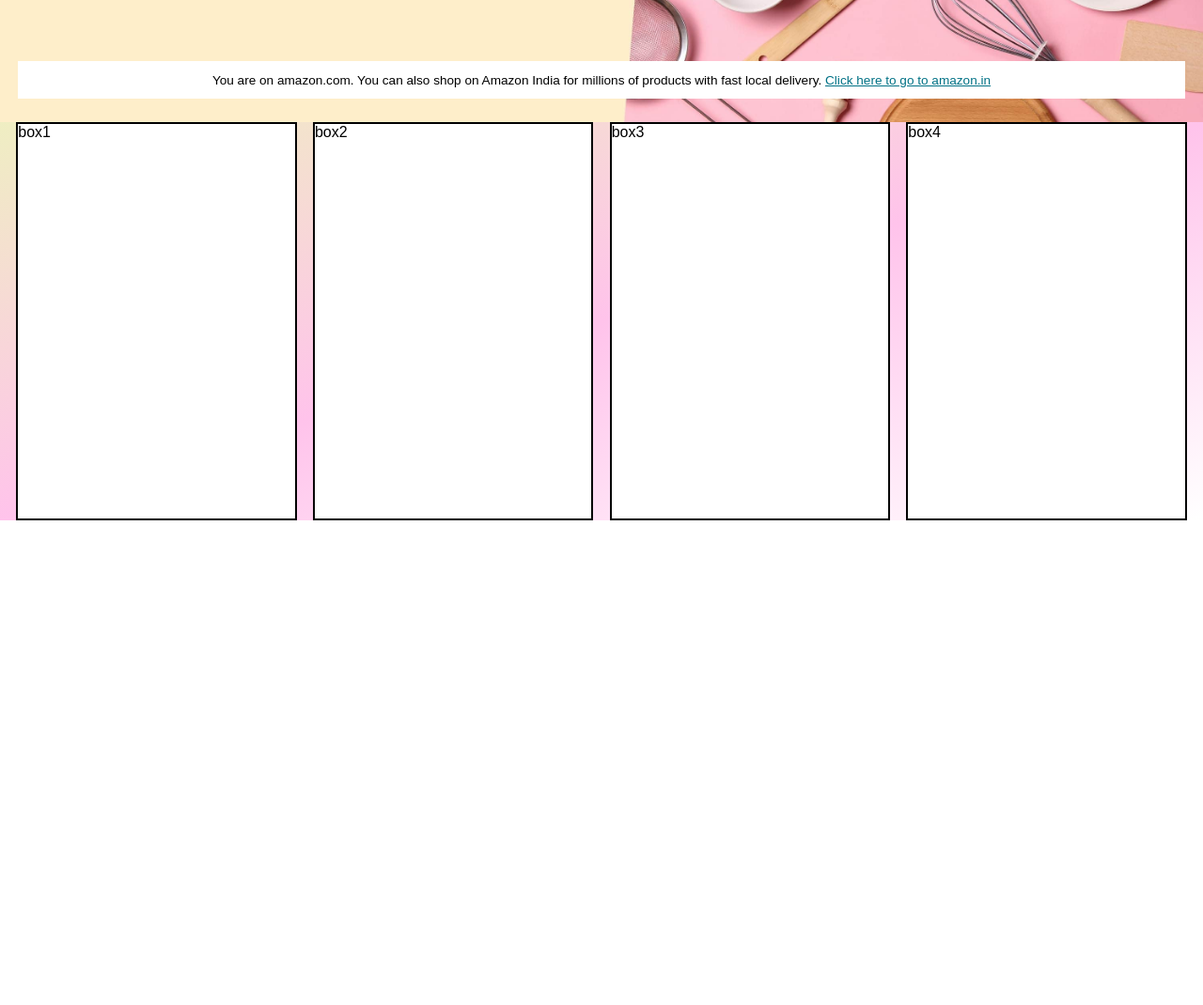
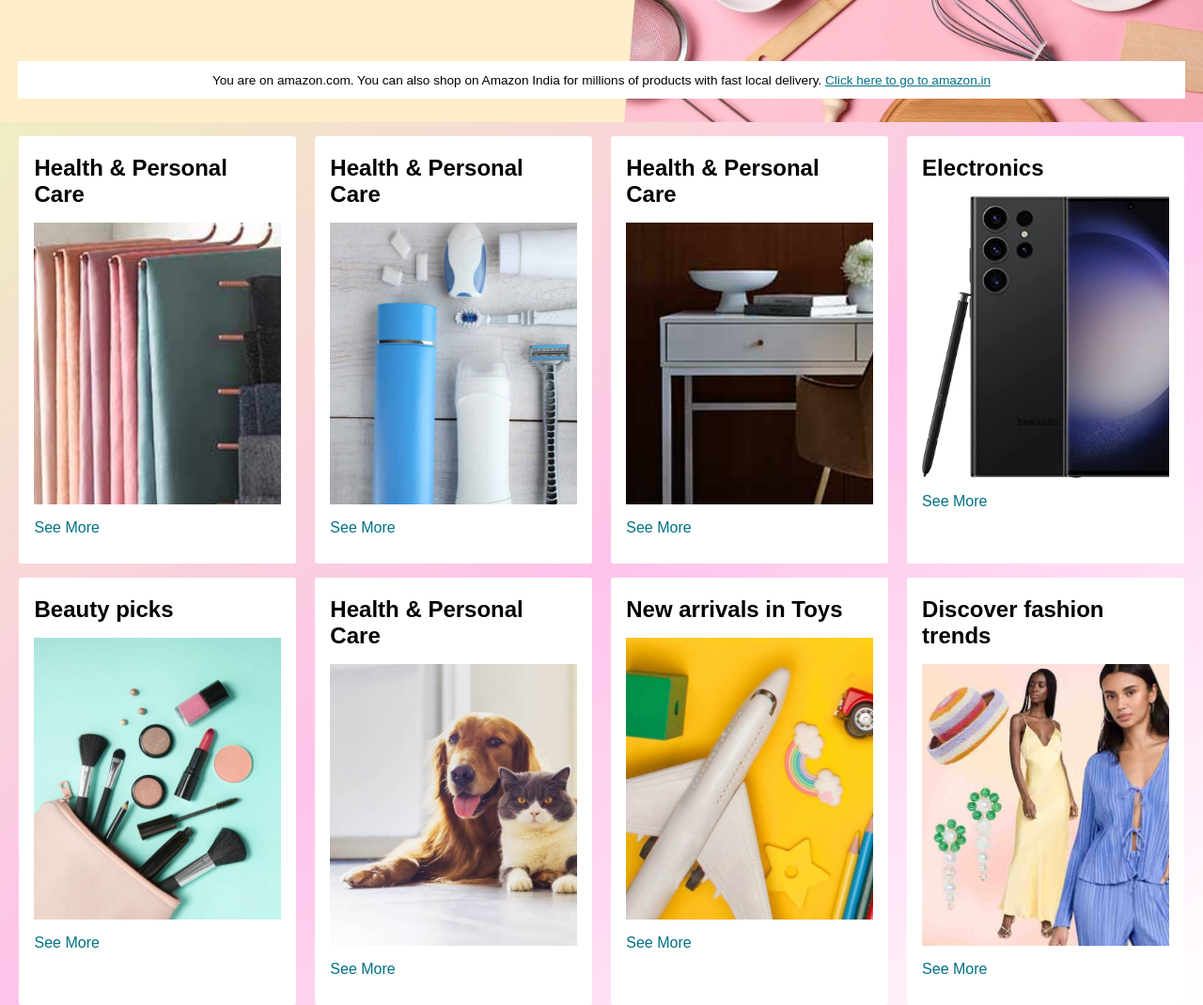
Before and after one commit to NidhiBhagat10/AmazonClone, a plain HTML site: page index.html in a window 1280 px wide. Shown: the part 320-1390 px from the top of the page at 94% size. Before the commit the page ends 874 px from the top, so only its background shows below. Drawn offline with Linux system fonts and the light colour scheme.

Commit message:
images included on html and css styling is done

```diff
--- a/index.html
+++ b/index.html
@@ -89,10 +89,63 @@
     </div>
 
     <div class="shop-section">
-        <div class="box1 box">box1</div>
-        <div class="box2 box">box2</div>
-        <div class="box3 box">box3</div>
-        <div class="box4 box">box4</div>
+        <div class="box1 box">
+            <div class="box-content">
+                <h2>Health & Personal Care</h2>
+                <div class="box-image" style="background-image: url('image/box1_image.jpg');"></div>
+                <p>See More</p>
+            </div>
+        </div>
+        <div class="box">
+            <div class="box-content">
+                <h2>Health & Personal Care</h2>
+                <div class="box-image" style="background-image: url('image/box2_image.jpg');"></div>
+                <p>See More</p>
+            </div>
+        </div>
+        <div class="box3 box">
+            <div class="box-content">
+                <h2>Health & Personal Care</h2>
+                <div class="box-image" style="background-image: url('image/box3_image.jpg');"></div>
+                <p>See More</p>
+            </div>
+        </div>
+        <div class="box4 box">
+            <div class="box-content">
+                <h2>Electronics</h2>
+                <div class="box-image" style="background-image: url('image/box4_image.jpg');"></div>
+                <p>See More</p>
+            </div>
+        </div>
+
+        <div class="box">
+            <div class="box-content">
+                <h2>Beauty picks</h2>
+                <div class="box-image" style="background-image: url('image/box5_image.jpg');"></div>
+                <p>See More</p>
+            </div>
+        </div>
+        <div class="box2 box">
+            <div class="box-content">
+                <h2>Health & Personal Care</h2>
+                <div class="box-image" style="background-image: url('image/box6_image.jpg');"></div>
+                <p>See More</p>
+            </div>
+        </div>
+        <div class="box">
+            <div class="box-content">
+                <h2>New arrivals in Toys</h2>
+                <div class="box-image" style="background-image: url('image/box7_image.jpg');"></div>
+                <p>See More</p>
+            </div>
+        </div>
+        <div class="box">
+            <div class="box-content">
+                <h2>Discover fashion trends</h2>
+                <div class="box-image" style="background-image: url('image/box8_image.jpg');"></div>
+                <p>See More</p>
+            </div>
+        </div>
     </div>
 </body>
 
--- a/style.css
+++ b/style.css
@@ -218,12 +218,32 @@
 /**** shop section ****/
 .shop-section{
     display: flex;
+    flex-wrap: wrap;
     justify-content: space-evenly;
     background: linear-gradient(to top left,white,#ffc3eb, #efeec2 );
 }
+
 .box{
-    border: 2px solid black;
+    /* border: 2px solid black;*/
     height: 420px;
     width: 23%;
     background-color: #ffffff;
+    border-radius: 3px;
+    padding: 20px 0px 15px ;
+    margin-top: 15px;
 }
+
+.box-image{
+    height: 300px;
+    background-size: cover;
+    margin: 1rem 0;
+
+}
+
+.box-content{
+    margin: 0 1rem;
+}
+
+.box-content p{
+    color: #007185;
+}
```
